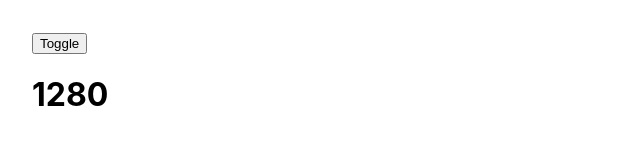
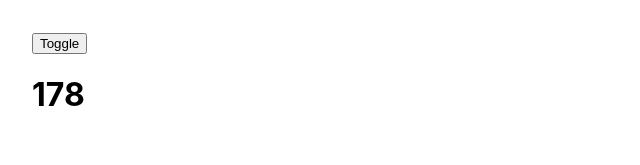
Before and after one commit to Nhantran65/React_add_chore, a React (Create React App) app: page / in a window 1280 px wide. Both pictures are taken after a click on the button "Toggle". Shown: the top 165 px of the page, without its empty margins (0-640 px from the left). Built offline with nearby package versions, Linux system fonts and the light colour scheme.

Commit message:
Add Countdown 180 to 1

```diff
--- a/src/Content.js
+++ b/src/Content.js
@@ -14,22 +14,20 @@ import { useEffect, useState } from 'react'
 
 
 function Content(){
-    const [width, setWidth]=useState(window.innerWidth);
+    const [countDown, setCountDown] = useState(180);
 
-    useEffect(()=>{
-        const handleResize = ()=>{
-            setWidth(window.innerWidth);
-        }
+    useEffect(() => {
+       const timerID = setInterval(() => {
+            setCountDown(prev => prev -1);
+        }, 1000);
 
-        window.addEventListener("resize", handleResize);
-
-        return()=>{
-            window.removeEventListener("resize", handleResize);
-        }
+        return (() => clearInterval(timerID))
     }, [])
     return(
         <div>
-            <h1>{width}</h1>
+            <h1>
+                {countDown}
+            </h1>
         </div>
     )
 }
```
